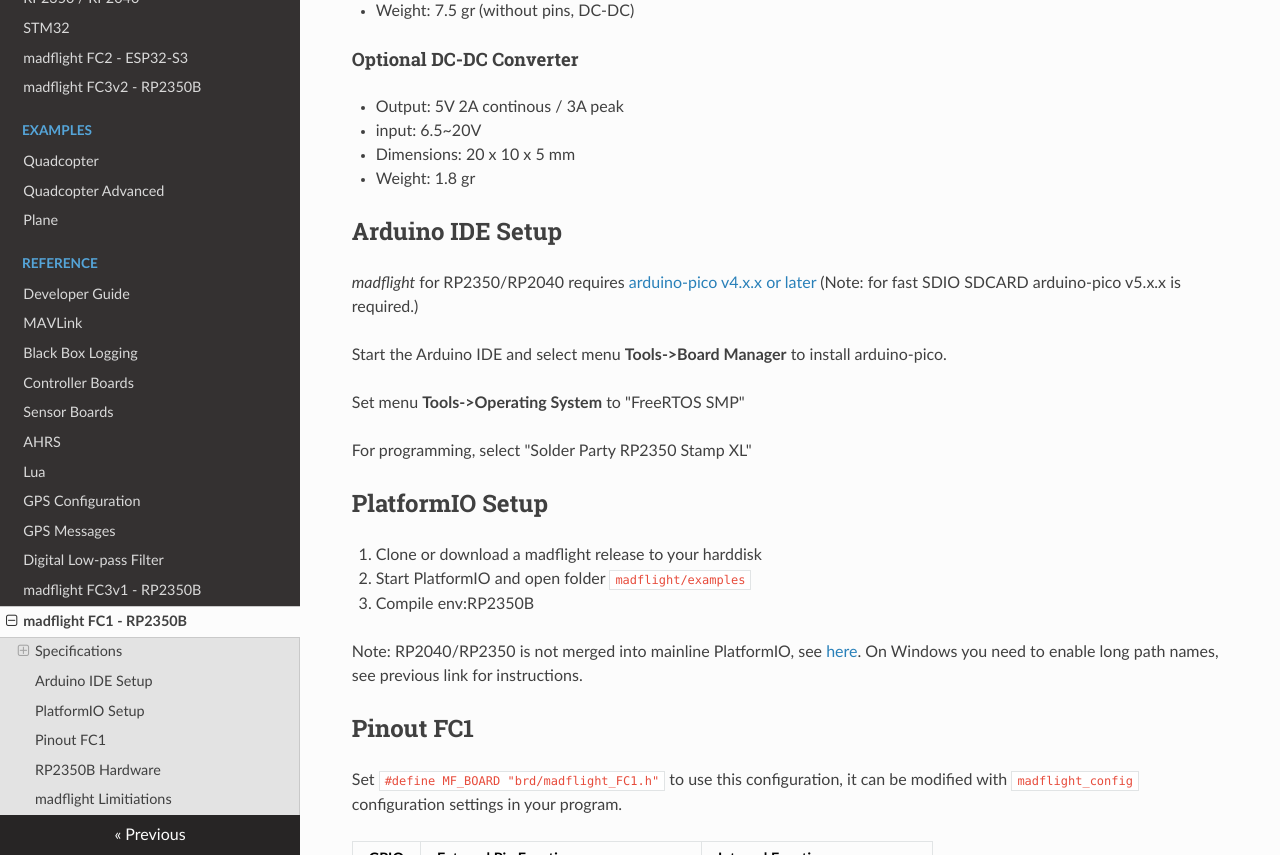
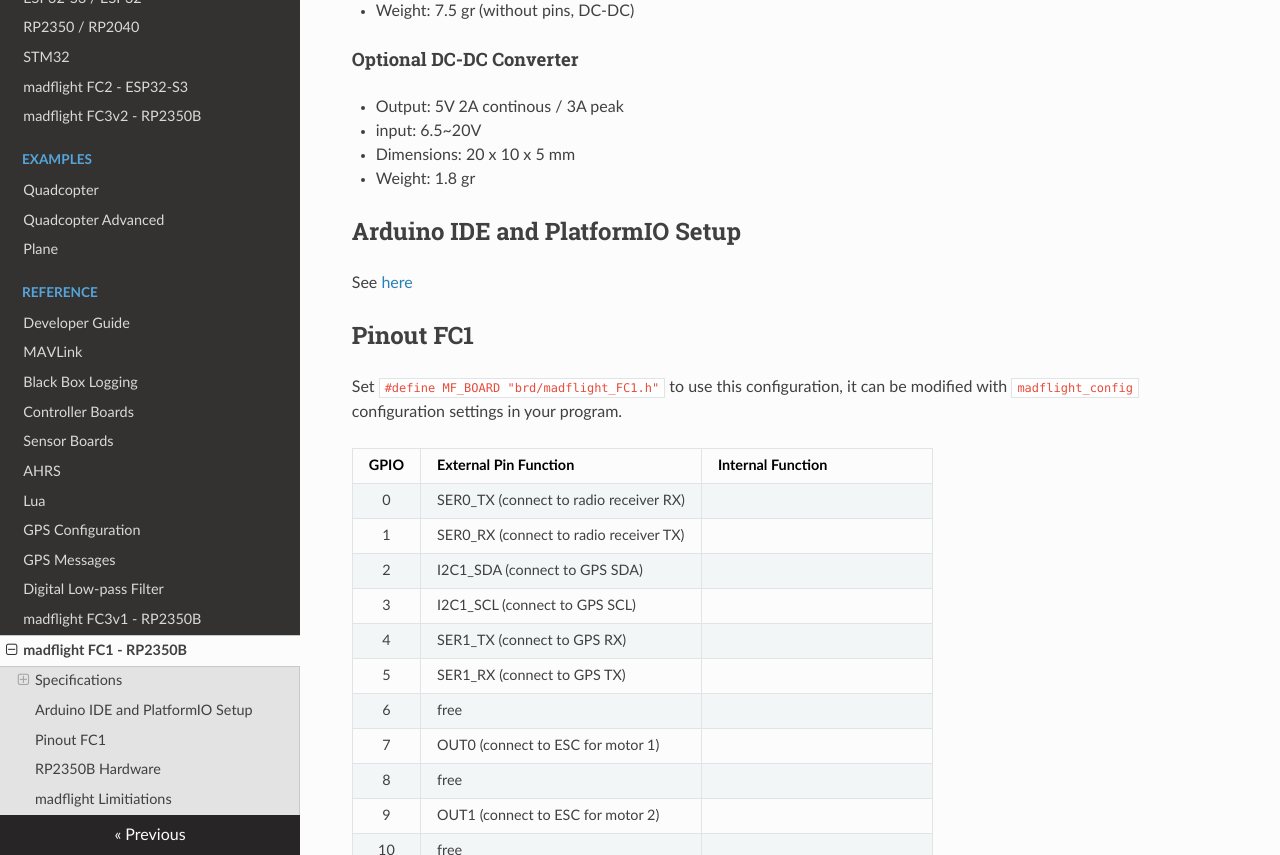
Before and after one commit to qqqlab/madflight-docs, an MkDocs documentation site: the page built from docs/Board-FC1.md, in a window 1280 px wide and 900 px high, scrolled down 879 px, cut to the strip 45-900 px from the top of the window. Built offline with MkDocs 1.6.1, drawn with Linux system fonts in a browser that asks for light colours; nearby versions of some CDN libraries.

Commit message:
Revise Arduino IDE and PlatformIO setup instructions

```diff
--- a/docs/Board-FC1.md
+++ b/docs/Board-FC1.md
@@ -27,25 +27,9 @@
 - Dimensions: 20 x 10 x 5 mm
 - Weight: 1.8 gr
 
-## Arduino IDE Setup
+## Arduino IDE and PlatformIO Setup
 
-_madflight_ for RP2350/RP2040 requires [arduino-pico v4.x.x or later](https://github.com/earlephilhower/arduino-pico) (Note: for fast SDIO SDCARD arduino-pico v5.x.x is required.)
-
-Start the Arduino IDE and select menu **Tools->Board Manager** to install arduino-pico.
-
-Set menu **Tools->Operating System** to "FreeRTOS SMP"
-
-For programming, select "Solder Party RP2350 Stamp XL"
-
-## PlatformIO Setup
-
-1. Clone or download a madflight release to your harddisk
-
-2. Start PlatformIO and open folder `madflight/examples`
-
-3. Compile env:RP2350B
-
-Note: RP2040/RP2350 is not merged into mainline PlatformIO, see [here](https://arduino-pico.readthedocs.io/en/latest/platformio.html). On Windows you need to enable long path names, see previous link for instructions.
+See [here](Board-RP2040.md)
 
 ## Pinout FC1
 
```
